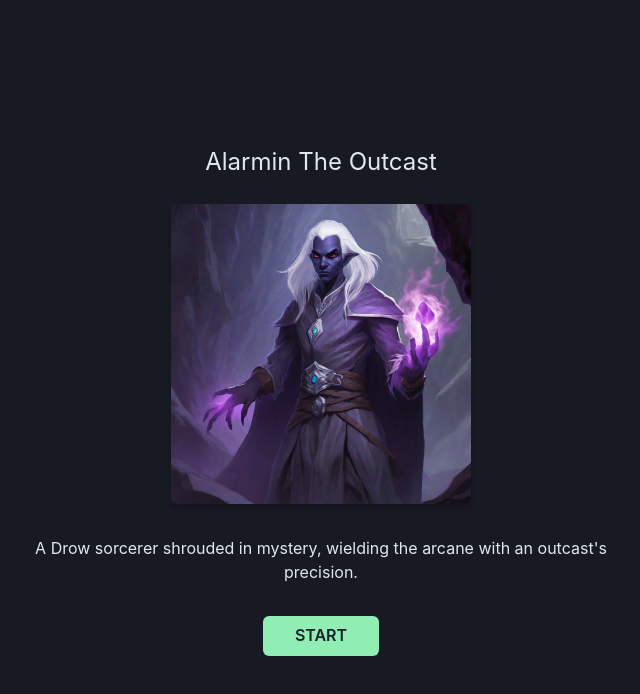
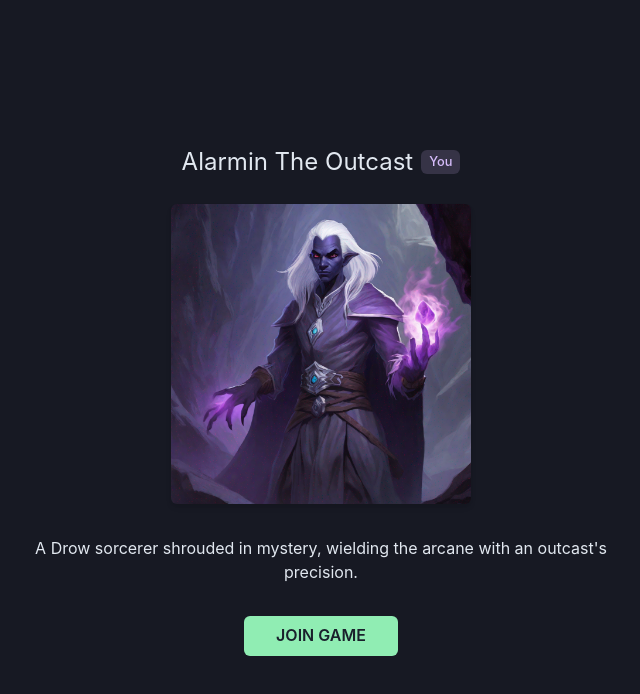
Before and after one commit to spencerkinney/chainlink-hackathon-frontend, a React (Create React App) app: page /character in a window 1280 px wide. Shown: the top 694 px of the page, without its empty margins (319-959 px from the left). Built offline with nearby package versions, Linux system fonts and the light colour scheme.

Commit message:
character page

```diff
--- a/src/components/CharacterPage.js
+++ b/src/components/CharacterPage.js
@@ -1,7 +1,7 @@
 // CharacterPage.js
 import React from 'react';
 import {
-  Box, Image, Button, VStack, Text, Container, useColorModeValue
+  Box, Image, Button, VStack, Text, Container, useColorModeValue, Badge, HStack, Tag
 } from '@chakra-ui/react';
 
 const CharacterPage = ({ onGameStart }) => {
@@ -19,9 +19,15 @@ const CharacterPage = ({ onGameStart }) => {
       px={4}
       width="full"
     >
-      <Text fontSize="2xl" fontWeight="normal" textAlign="center">
-        Alarmin The Outcast
-      </Text>
+      <HStack spacing={2}>
+        <Text fontSize="2xl" fontWeight="normal" textAlign="center">
+          Alarmin The Outcast
+        </Text>
+        <Tag colorScheme="purple" variant="subtle" fontSize={"0.8em"}>
+          You
+        </Tag>
+      </HStack>
+
       <Box
         borderRadius="md"
         boxSize={['250px', '300px']} // Responsive image size
@@ -47,7 +53,7 @@ const CharacterPage = ({ onGameStart }) => {
         px={8}
         onClick={onGameStart}
       >
-        START
+        JOIN GAME
       </Button>
     </VStack>
   );
```
